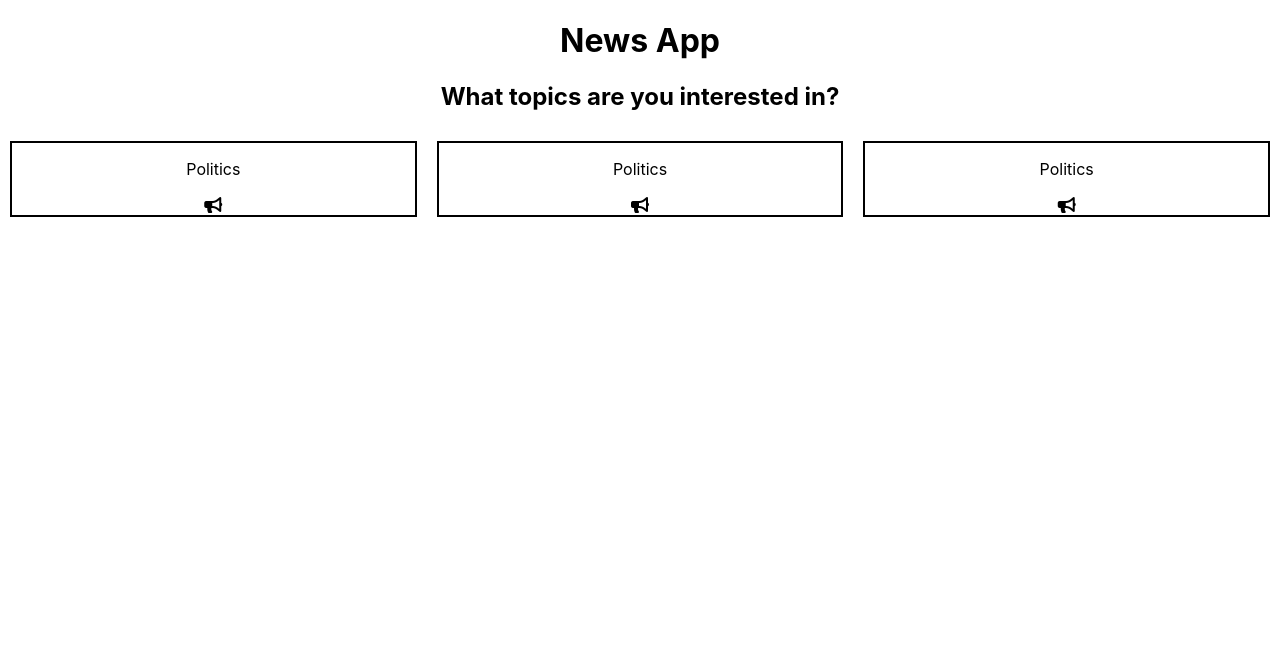
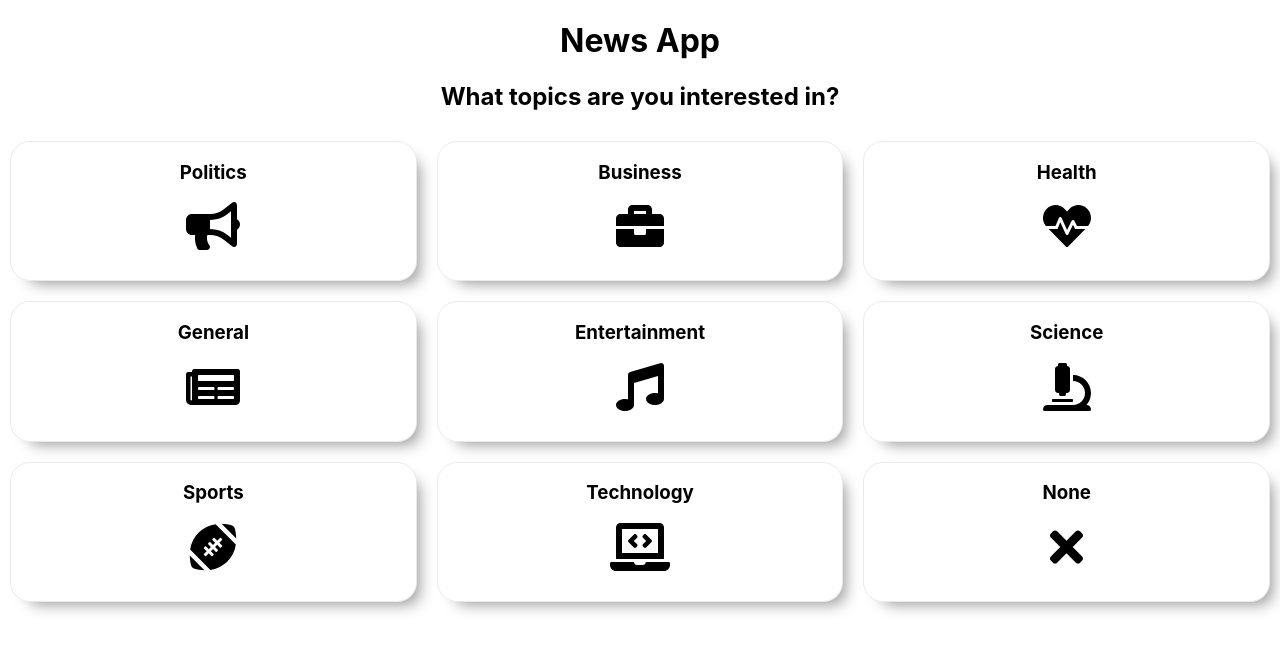
Before and after one commit to sbaxter95/news-app, a React (Create React App) app: page / in a window 1280 px wide. Shown: the top 652 px of the page. Built offline with nearby package versions, Linux system fonts and the light colour scheme.

Commit message:
💄 - updated styling for the topic card

```diff
--- a/package.json
+++ b/package.json
@@ -3,6 +3,10 @@
   "version": "0.1.0",
   "private": true,
   "dependencies": {
+    "@fortawesome/fontawesome-svg-core": "^1.2.15",
+    "@fortawesome/free-regular-svg-icons": "^5.7.2",
+    "@fortawesome/free-solid-svg-icons": "^5.7.2",
+    "@fortawesome/react-fontawesome": "^0.1.4",
     "react": "^16.8.4",
     "react-dom": "^16.8.4",
     "react-scripts": "2.1.8"
--- a/src/App.js
+++ b/src/App.js
@@ -1,6 +1,15 @@
 import React, { Component } from 'react';
 import './App.css';
 import TopicCard from './components/Card/TopicCard';
+import { faBullhorn } from '@fortawesome/free-solid-svg-icons';
+import { faBriefcase } from '@fortawesome/free-solid-svg-icons';
+import { faHeartbeat } from '@fortawesome/free-solid-svg-icons';
+import { faMusic } from '@fortawesome/free-solid-svg-icons';
+import { faFootballBall } from '@fortawesome/free-solid-svg-icons';
+import { faMicroscope } from '@fortawesome/free-solid-svg-icons';
+import { faLaptopCode } from '@fortawesome/free-solid-svg-icons';
+import { faTimes } from '@fortawesome/free-solid-svg-icons';
+import { faNewspaper } from '@fortawesome/free-solid-svg-icons';
 
 class App extends Component {
   render() {
@@ -9,9 +18,19 @@ class App extends Component {
         <h1>News App</h1>
         <h2>What topics are you interested in?</h2>
         <div className="flex-grid">
-          <TopicCard topic="Politics" />
-          <TopicCard topic="Politics" />
-          <TopicCard topic="Politics" />
+          <TopicCard topic="Politics" icon={faBullhorn} />
+          <TopicCard topic="Business" icon={faBriefcase} />
+          <TopicCard topic="Health" icon={faHeartbeat} />
+        </div>
+        <div className="flex-grid">
+          <TopicCard topic="General" icon={faNewspaper} />
+          <TopicCard topic="Entertainment" icon={faMusic} />
+          <TopicCard topic="Science" icon={faMicroscope} />
+        </div>
+        <div className="flex-grid">
+          <TopicCard topic="Sports" icon={faFootballBall} />
+          <TopicCard topic="Technology" icon={faLaptopCode} />
+          <TopicCard topic="None" icon={faTimes} />
         </div>
       </div>
     );
--- a/src/components/Card/TopicCard.js
+++ b/src/components/Card/TopicCard.js
@@ -1,11 +1,14 @@
 import React from 'react';
 import './styles.css';
+import { FontAwesomeIcon } from '@fortawesome/react-fontawesome';
 
 const TopicCard = props => {
   return (
     <div className="topic-card">
-      <p>{props.topic}</p>
-      <i class="fa fa-bullhorn" aria-hidden="true" />
+      <h3>{props.topic}</h3>
+      <div className="icon-container">
+        <FontAwesomeIcon icon={props.icon} size="3x" />
+      </div>
     </div>
   );
 };
--- a/src/components/Card/styles.css
+++ b/src/components/Card/styles.css
@@ -1,5 +1,13 @@
 .topic-card {
-  border: 2px solid black;
   margin: 10px;
   flex: 1;
+  -webkit-box-shadow: 10px 10px 15px -8px rgba(148, 148, 148, 1);
+  -moz-box-shadow: 10px 10px 15px -8px rgba(148, 148, 148, 1);
+  box-shadow: 10px 10px 15px -8px rgba(148, 148, 148, 1);
+  border-radius: 20px;
+  border: solid 1px rgba(148, 148, 148, 0.2);
 }
+
+.icon-container {
+  margin-bottom: 30px;
+}
```
